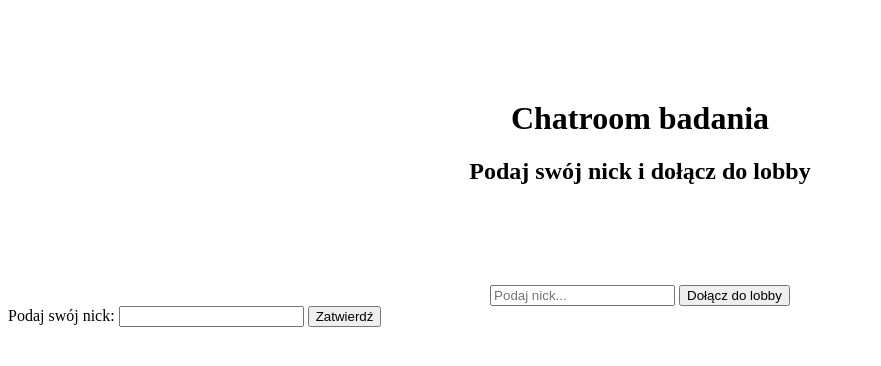
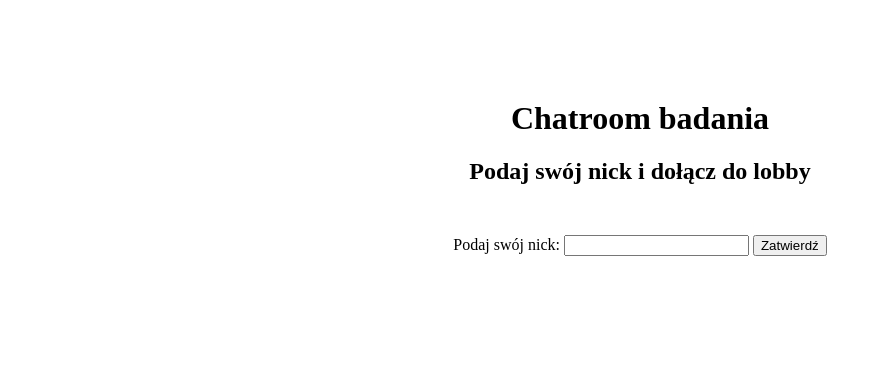
Before and after one commit to jakujakub1234/Django_chatroom_simulator, a Django app: page / in a window 1280 px wide. Shown: the top 366 px of the page, without its empty margins (0-881 px from the left). Run offline with Django 4.2, Linux system fonts and the light colour scheme.

Commit message:
nick input

```diff
--- a/django_project/settings.py
+++ b/django_project/settings.py
@@ -38,7 +38,7 @@ INSTALLED_APPS = [
     "django.contrib.sessions",
     "django.contrib.messages",
     "django.contrib.staticfiles",
-    "pages",
+    "pages",  # new
 ]
 
 MIDDLEWARE = [
@@ -57,7 +57,7 @@ ROOT_URLCONF = "django_project.urls"
 TEMPLATES = [
     {
         "BACKEND": "django.template.backends.django.DjangoTemplates",
-        "DIRS": [BASE_DIR / "templates"],
+        "DIRS": [BASE_DIR / "templates"],  # new
         "APP_DIRS": True,
         "OPTIONS": {
             "context_processors": [
--- a/pages/forms.py
+++ b/pages/forms.py
@@ -2,4 +2,4 @@ from django import forms
 
 
 class HomeForm(forms.Form):
-    nick = forms.CharField(label="Podaj swój nick", max_length=100)
+    nick = forms.CharField(label="Podaj swój nick", max_length=100, error_messages={'required': 'your custom error message'})
--- a/pages/views.py
+++ b/pages/views.py
@@ -27,10 +27,12 @@ class HomePageView(TemplateView):
 class LobbyPageView(TemplateView):
     template_name = "lobby.html"
 
-    def post(self, request, **kwargs):
-        form = HomeForm(request.POST)
+    def get_context_data(self, *args, **kwargs):
+        context = super(LobbyPageView, self).get_context_data(*args,**kwargs)
+        #context['visitor_ip'] = self.get_client_ip(self.request)
+        context['nick'] = self.request.session['nick']
 
-        return render(request, 'lobby.html', {"nick", request.session['nick']})
+        return context
 
 class ChatroomPageView(TemplateView):
     template_name = "chatroom.html"
@@ -46,6 +48,6 @@ class ChatroomPageView(TemplateView):
     def get_context_data(self, *args, **kwargs):
         context = super(ChatroomPageView, self).get_context_data(*args,**kwargs)
         context['visitor_ip'] = self.get_client_ip(self.request)
-        context['nick'] = request.session['nick']
+        context['nick'] = self.request.session['nick']
 
         return context
--- a/templates/home.html
+++ b/templates/home.html
@@ -1,18 +1,13 @@
 
 {% block content %}
+
 <h1 style="text-align: center; margin-top: 100px;">Chatroom badania</h1>
 <h2 style="text-align: center;">Podaj swój nick i dołącz do lobby</h2>
 
-<div class="input-group mb-3" style="text-align: center; margin-top: 100px;">
-    <div class="input-group-prepend">
-        <input type="text" placeholder="Podaj nick..." name="nick" id="nick">
-        <button type="submit" name="send" class="btn btn-success" id="send_btn">Dołącz do lobby</button>
-    </div>
-</div>
-
-<form action="/" method="post">
+<form action="/" method="post" style="text-align: center; margin-top: 50px;">
     {% csrf_token %}
     {{ form }}
     <input type="submit" value="Zatwierdź">
 </form>
+
 {% endblock content %}
```
Also changed, not shown: templates/chatroom.html (+5 -5 lines).
